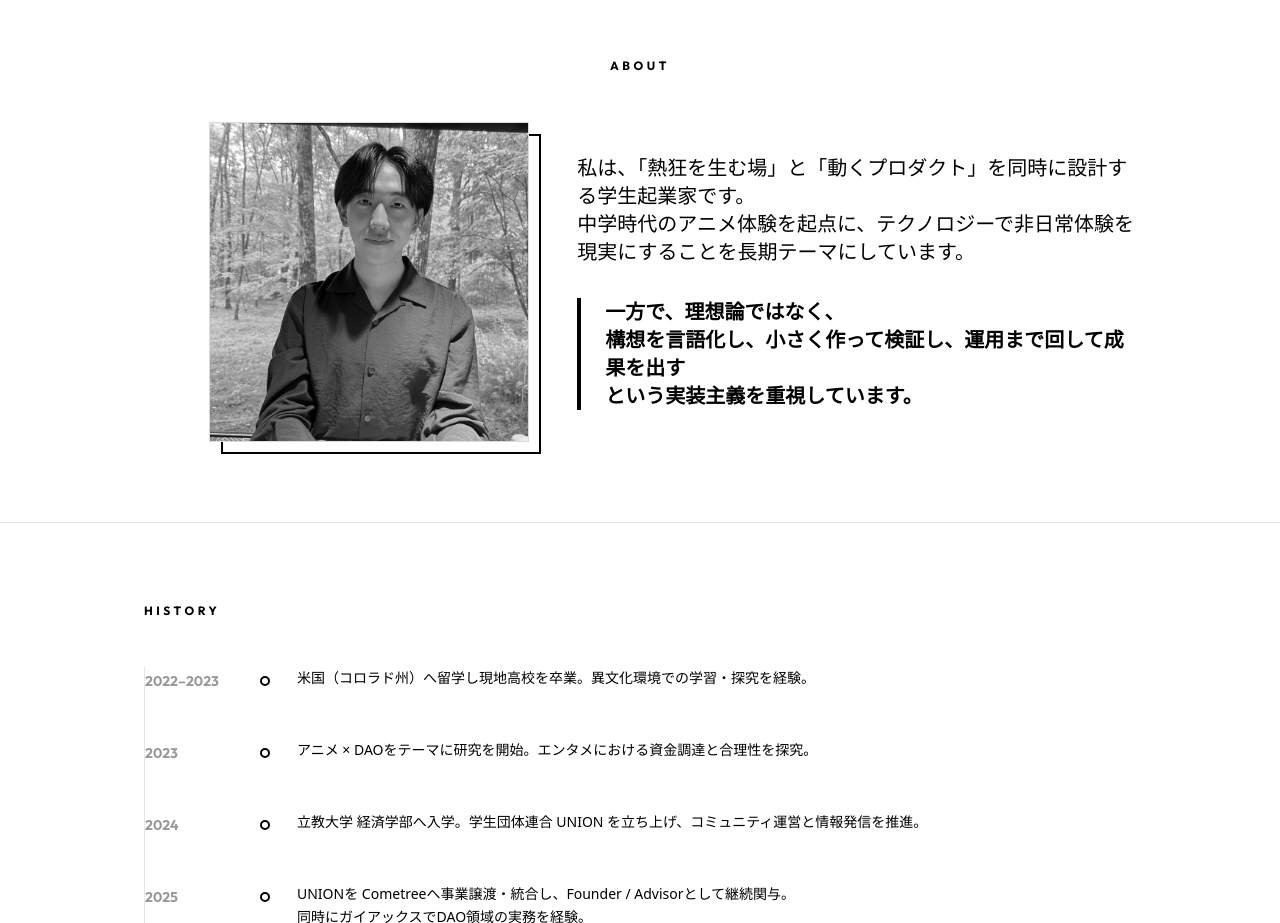
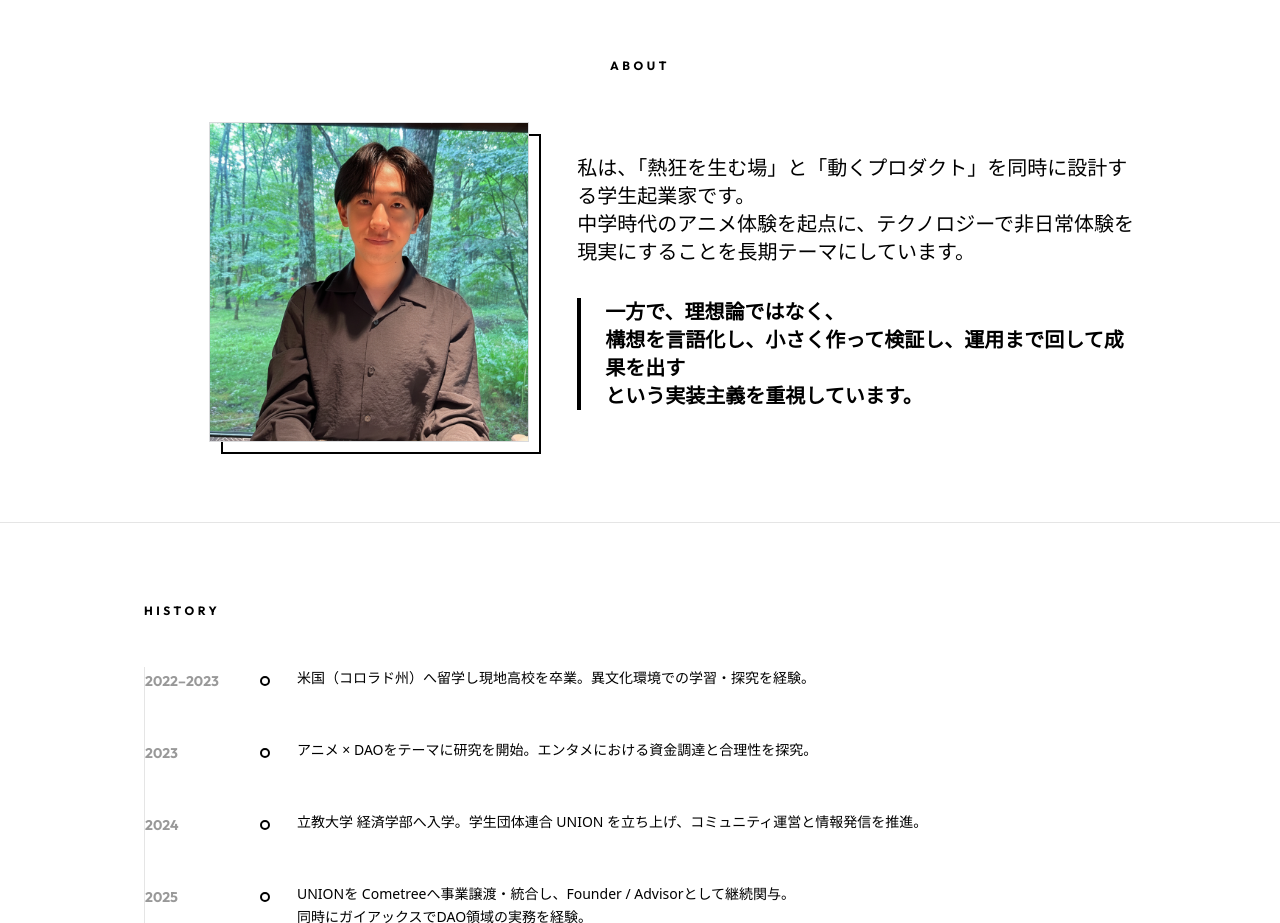
Before and after one commit to taiki200504/portfolio, a Next.js app: page / in a window 1280 px wide. Shown: the part 900-1823 px from the top of the page. Built offline with nearby package versions, Linux system fonts and the light colour scheme.

Commit message:
Remove grayscale filter from profile photo

```diff
--- a/src/components/sections/Identity.tsx
+++ b/src/components/sections/Identity.tsx
@@ -28,7 +28,7 @@
                                     src="/portfolio-photo.png"
                                     alt="Profile Photo"
                                     fill
-                                    className="object-cover grayscale hover:grayscale-0 transition-all duration-500"
+                                    className="object-cover transition-all duration-500"
                                     priority
                                 />
                             </div>
```
